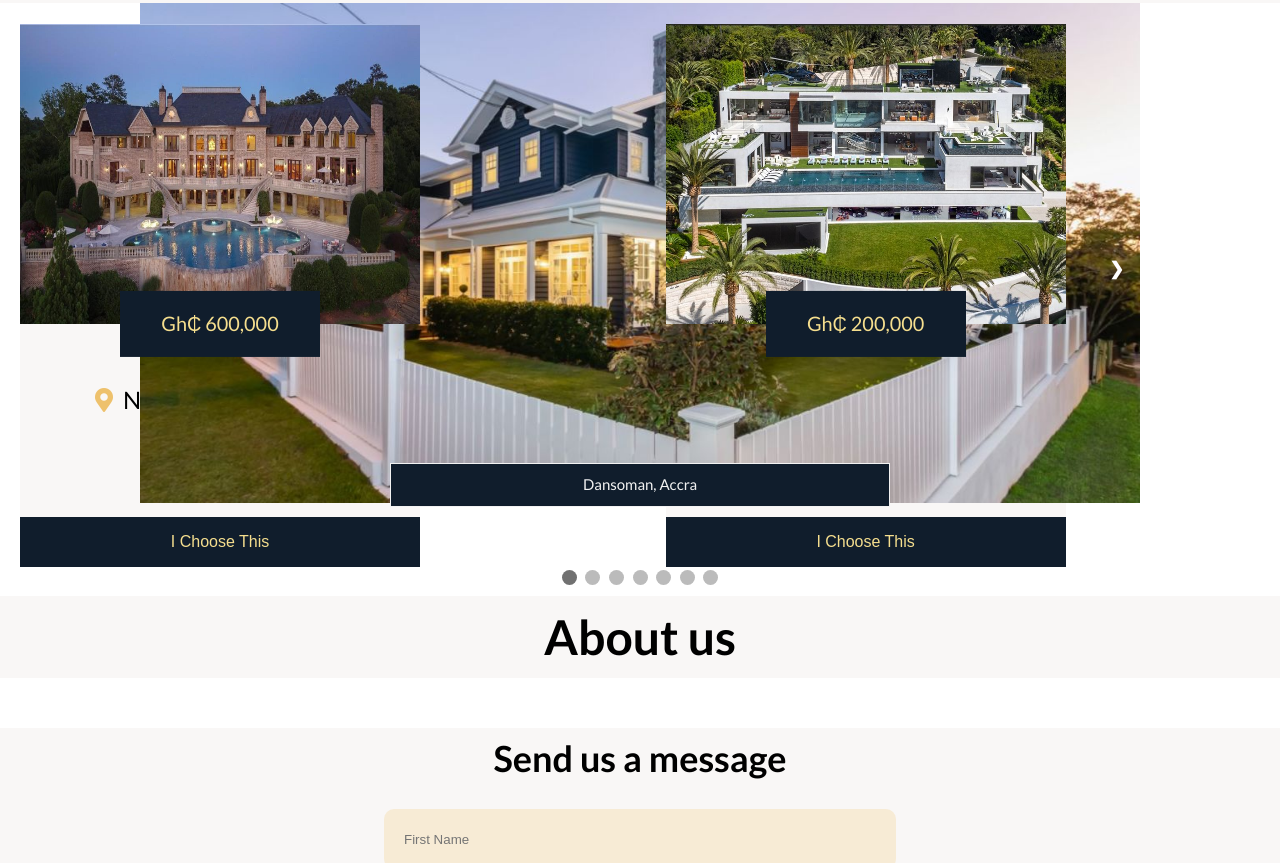
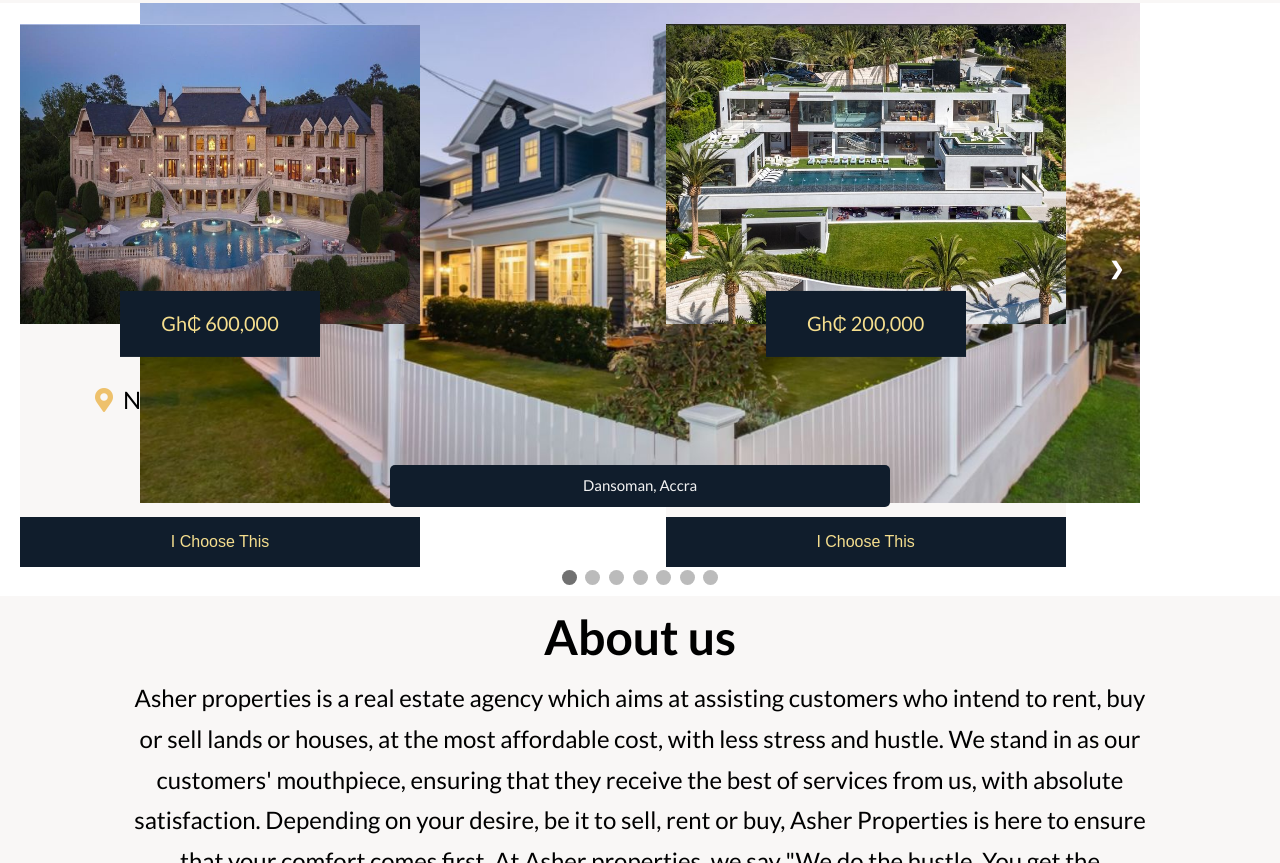
Before and after one commit to eeTiboah/real-estate, a plain HTML site: page index.html in a window 1280 px wide. Shown: the part 1937-2800 px from the top of the page. Drawn offline with Linux system fonts and the light colour scheme.

Commit message:
Edit About us

```diff
--- a/index.html
+++ b/index.html
@@ -11,7 +11,7 @@
 <body>
         <section class="header_contacts">
             <div>
-                <p class="header_p">Welcome to Asher Consulting</p>
+                <p class="header_p">Welcome to Asher Properties</p>
             </div>
             <div class="header_contacts__details">
                 <address>
@@ -214,12 +214,21 @@
           <div id=aboutus class="about">
               <div class="about_heading">
                   <h1>About us</h1>
+                  <p>
+                    Asher properties is a real estate agency which aims at
+                    assisting customers who intend to rent, buy or sell lands or houses, at
+                    the most affordable cost, with less stress and hustle. We stand in as our customers'
+                    mouthpiece, ensuring that they receive the best of services from us, with absolute satisfaction.
+                    Depending on your desire, be it to sell, rent or buy, Asher Properties is here to ensure that your
+                    comfort comes first. At Asher properties, we say "We do the hustle, You get the satisfaction".
+                    We hope you find our services to suit your interests.
+                  </p>
               </div>
           </div>
 
           <div class="contact" id='contactus'>
             <div class="contact_heading">
-                <h2>Send us a message</h2>
+                <h1>Send us a message</h1>
             </div>
             <div class="form_data">
                 <form>
--- a/styles.css
+++ b/styles.css
@@ -328,7 +328,7 @@ body{
     width: 50%;
     margin: 0 25%;
     text-align: center;
-    border: 1px solid;
+    border-radius: 5px;
     background-color: #101d2c;
   }
 
@@ -368,7 +368,7 @@ body{
 /* ABOUT */
 .about{
     background-color: #F9F7F6;
-    margin-bottom: 50px;
+    margin-bottom: 10px;
 }
 
 .about_heading{
```
